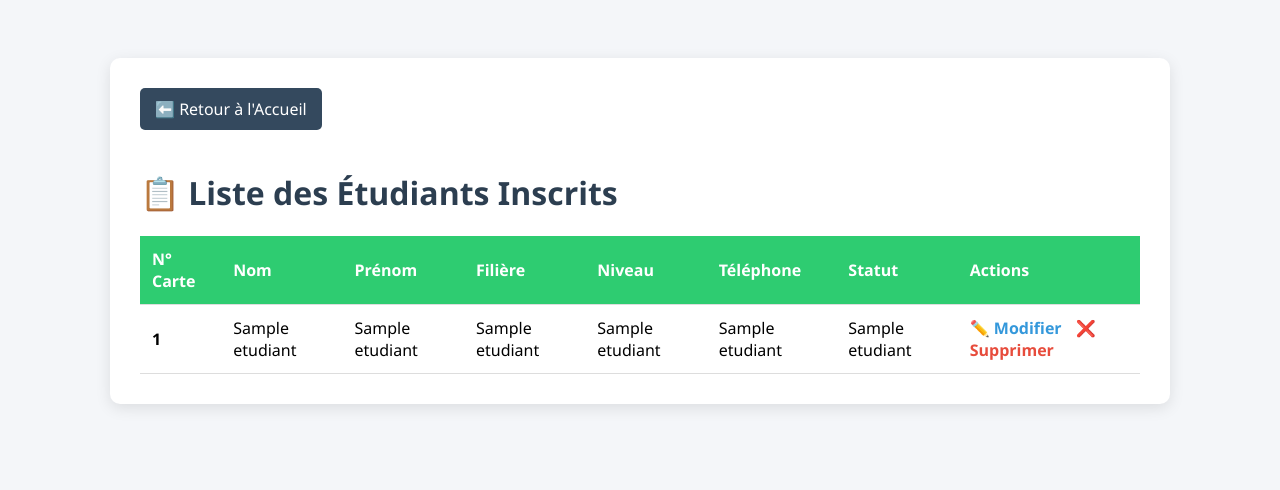
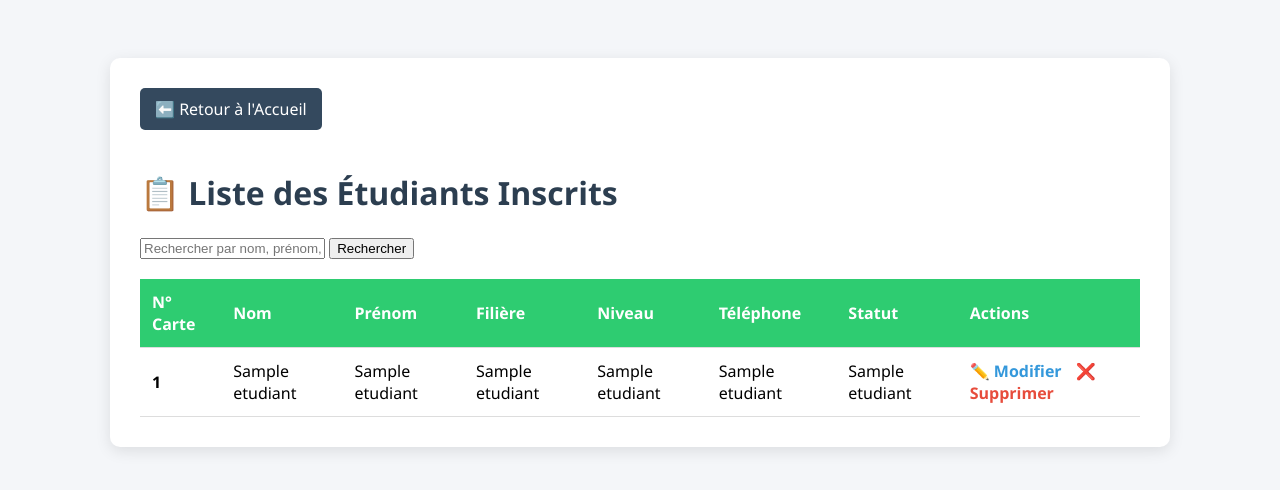
Before and after one commit to ManjiroSano2026/BiblioEnLigne, a Flask app: page /etudiants in a window 1280 px wide. Shown: the top 490 px of the page. Run offline with Flask 3, Linux system fonts and the light colour scheme; the visitor is signed in with stand-in values (Sample User, id 1); a database or web service that is not in the repository returns one stand-in record (values such as "Sample title"); some libraries are stand-ins or nearby versions.

Commit message:
Add files via upload

```diff
--- a/app.py
+++ b/app.py
@@ -173,14 +173,27 @@ def liste_livres():
     if 'user_id' not in session:
         return redirect(url_for('connexion'))
 
+    # Récupérer le mot-clé tapé par l'utilisateur (vide par défaut)
+    recherche = request.args.get('q', '').strip()
+
     conn = get_db_connection()
     cursor = conn.cursor()
-    # On ne prend QUE les livres de l'utilisateur connecté
-    cursor.execute("SELECT * FROM Livres WHERE id_utilisateur = %s", (session['user_id'],))
+
+    if recherche:
+        # Recherche insensible à la casse (ILIKE) sur le titre, l'auteur ou le domaine
+        requete = '''SELECT * FROM Livres
+                     WHERE id_utilisateur = %s
+                     AND (titre ILIKE %s OR auteur ILIKE %s OR domaine ILIKE %s)'''
+        mot_cle = f"%{recherche}%"
+        cursor.execute(requete, (session['user_id'], mot_cle, mot_cle, mot_cle))
+    else:
+        # Si aucune recherche, on affiche tout comme avant
+        cursor.execute("SELECT * FROM Livres WHERE id_utilisateur = %s", (session['user_id'],))
+
     tous_les_livres = cursor.fetchall()
     cursor.close()
     conn.close()
-    return render_template('livres.html', liste_livres=tous_les_livres)
+    return render_template('livres.html', liste_livres=tous_les_livres, recherche=recherche)
 
 
 @app.route('/ajouter_livre', methods=['GET', 'POST'])
@@ -265,13 +278,26 @@ def liste_etudiants():
     if 'user_id' not in session:
         return redirect(url_for('connexion'))
 
+    # Récupérer le mot-clé tapé par l'utilisateur
+    recherche = request.args.get('q', '').strip()
+
     conn = get_db_connection()
     cursor = conn.cursor()
-    cursor.execute("SELECT * FROM Etudiants WHERE id_utilisateur = %s", (session['user_id'],))
+
+    if recherche:
+        # Recherche sur le nom, prénom ou numéro de carte
+        requete = '''SELECT * FROM Etudiants
+                     WHERE id_utilisateur = %s
+                     AND (nom ILIKE %s OR prenom ILIKE %s OR id_carte ILIKE %s)'''
+        mot_cle = f"%{recherche}%"
+        cursor.execute(requete, (session['user_id'], mot_cle, mot_cle, mot_cle))
+    else:
+        cursor.execute("SELECT * FROM Etudiants WHERE id_utilisateur = %s", (session['user_id'],))
+
     tous_les_etudiants = cursor.fetchall()
     cursor.close()
     conn.close()
-    return render_template('etudiants.html', liste_etudiants=tous_les_etudiants)
+    return render_template('etudiants.html', liste_etudiants=tous_les_etudiants, recherche=recherche)
 
 
 @app.route('/inscrire_etudiant', methods=['GET', 'POST'])
--- a/templates/etudiants.html
+++ b/templates/etudiants.html
@@ -20,6 +20,14 @@
     <div class="container">
         <a href="/" class="btn-retour">⬅️ Retour à l'Accueil</a>
         <h1>📋 Liste des Étudiants Inscrits</h1>
+
+<form action="/etudiants" method="GET" class="d-flex mb-3" style="max-width: 500px;">
+    <input type="text" name="q" class="form-control me-2" placeholder="Rechercher par nom, prénom, N° carte..." value="{{ recherche }}">
+    <button type="submit" class="btn btn-outline-primary">Rechercher</button>
+    {% if recherche %}
+        <a href="/etudiants" class="btn btn-outline-secondary ms-2">Réinitialiser</a>
+    {% endif %}
+</form>
 
         <table>
             <thead>
```
